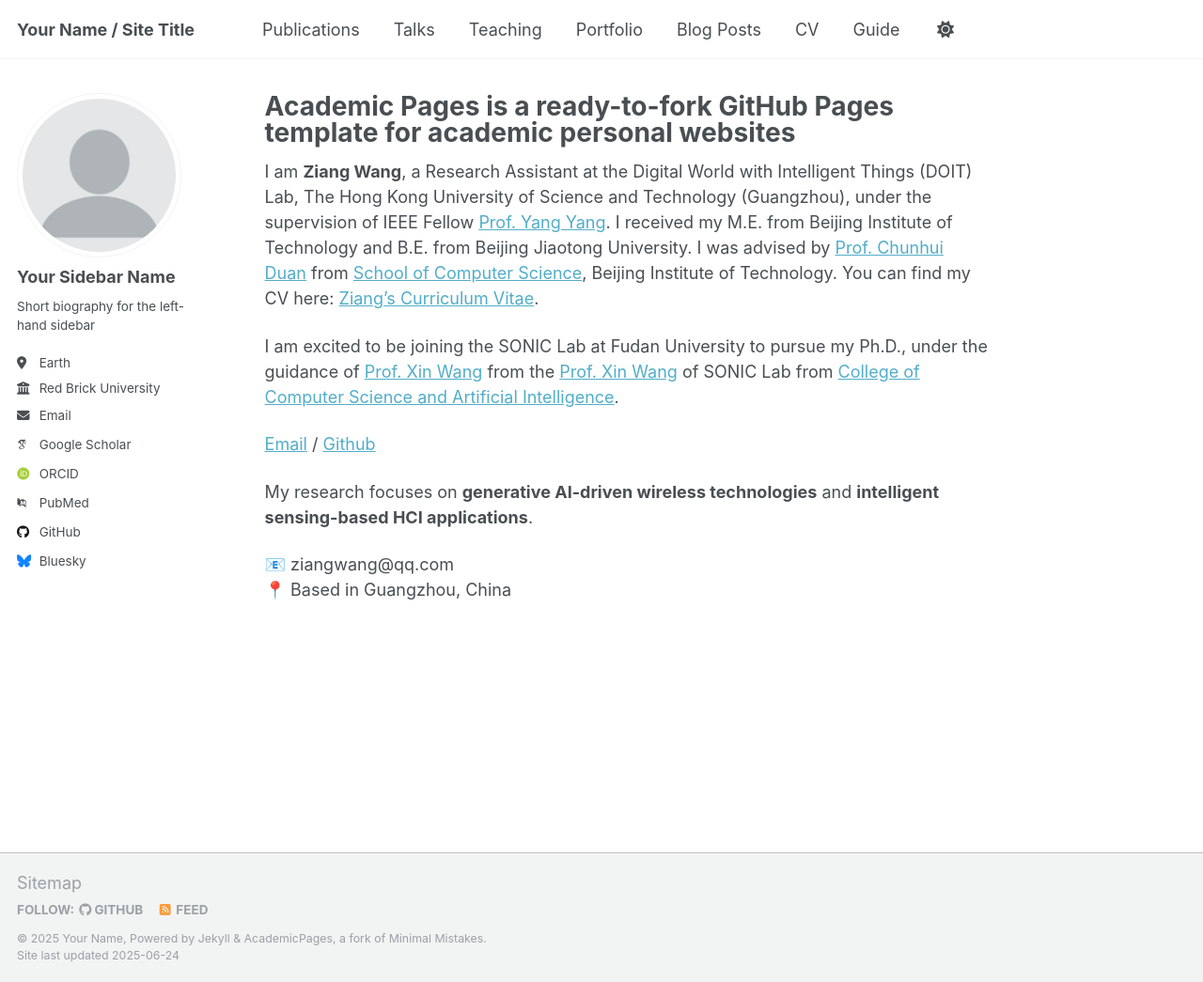
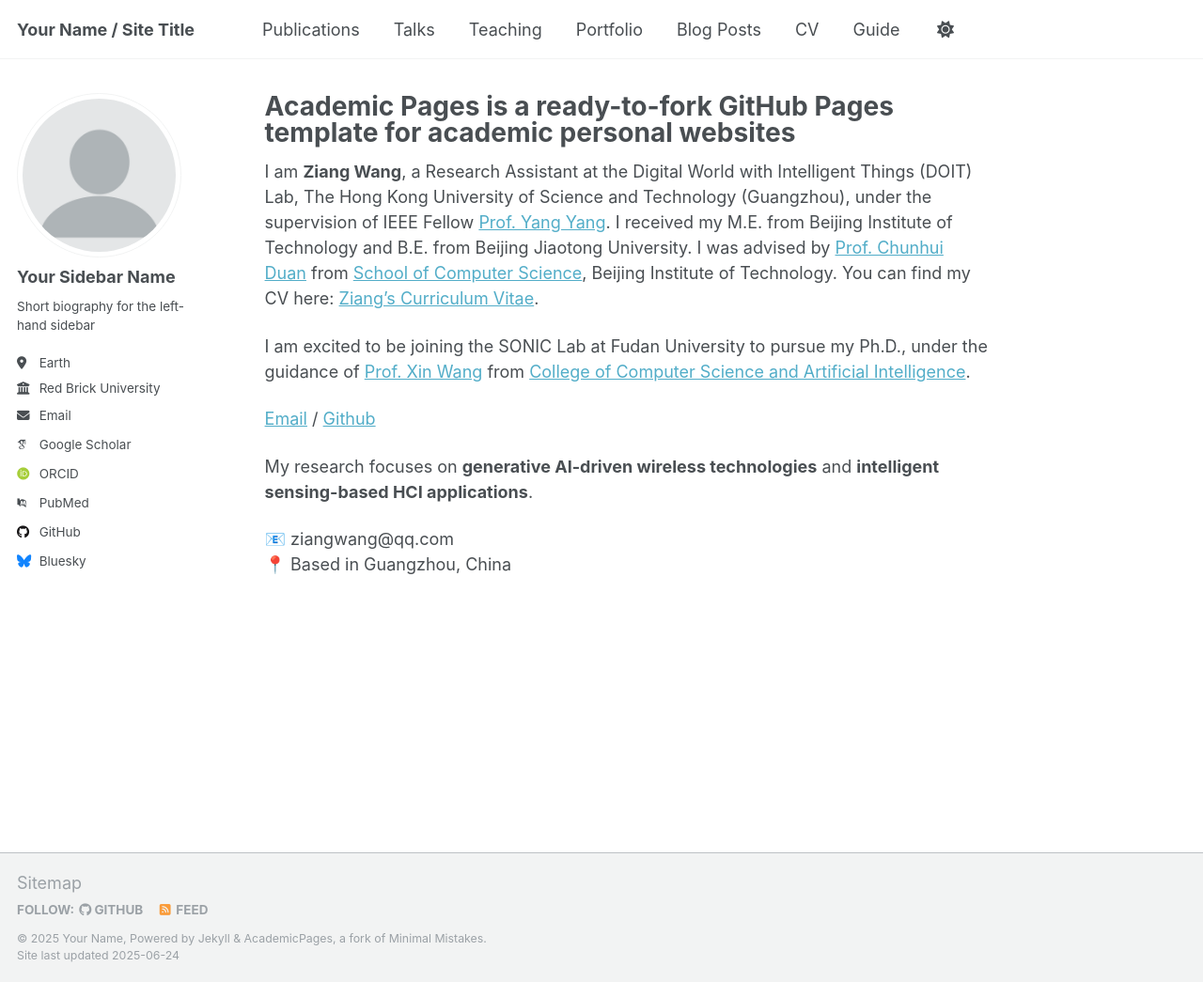
Before and after one commit to oscarWlde/oscarWlde.github.io, a Jekyll site: the page built from _pages/about.md, in a window 1280 px wide and 1045 px high. Shown: the whole window at 94% size. Built offline with Jekyll 4.4.1, drawn with Linux system fonts in a browser that asks for light colours; some web fonts are replaced.

Commit message:
Update about.md

```diff
--- a/_pages/about.md
+++ b/_pages/about.md
@@ -10,7 +10,7 @@ redirect_from:
 I am **Ziang Wang**, a Research Assistant at the Digital World with Intelligent Things (DOIT) Lab, The Hong Kong University of Science and Technology (Guangzhou), under the supervision of IEEE Fellow [Prof. Yang Yang](https://facultyprofiles.hkust-gz.edu.cn/faculty-personal-page/YANG-Yang/yyiot). I received my M.E. from Beijing Institute of Technology and B.E. from Beijing Jiaotong University. I was advised by [Prof. Chunhui Duan](https://duanch.github.io/) from [School of Computer Science](https://cs.bit.edu.cn/), Beijing Institute of Technology.
 You can find my CV here: [Ziang's Curriculum Vitae](../assets/Curriculum_Vitae.pdf).
 
-I am excited to be joining the SONIC Lab at Fudan University to pursue my Ph.D., under the guidance of [Prof. Xin Wang](https://faculty.fudan.edu.cn/wangxin/zh_CN/) from the [Prof. Xin Wang](https://faculty.fudan.edu.cn/wangxin/zh_CN/) of SONIC Lab from [College of Computer Science and Artificial Intelligence](https://cs.fudan.edu.cn/).
+I am excited to be joining the SONIC Lab at Fudan University to pursue my Ph.D., under the guidance of [Prof. Xin Wang](https://faculty.fudan.edu.cn/wangxin/zh_CN/) from [College of Computer Science and Artificial Intelligence](https://cs.fudan.edu.cn/).
 
 
 [Email](ziangwang@qq.com) / [Github](https://github.com//oscarWlde)
```
